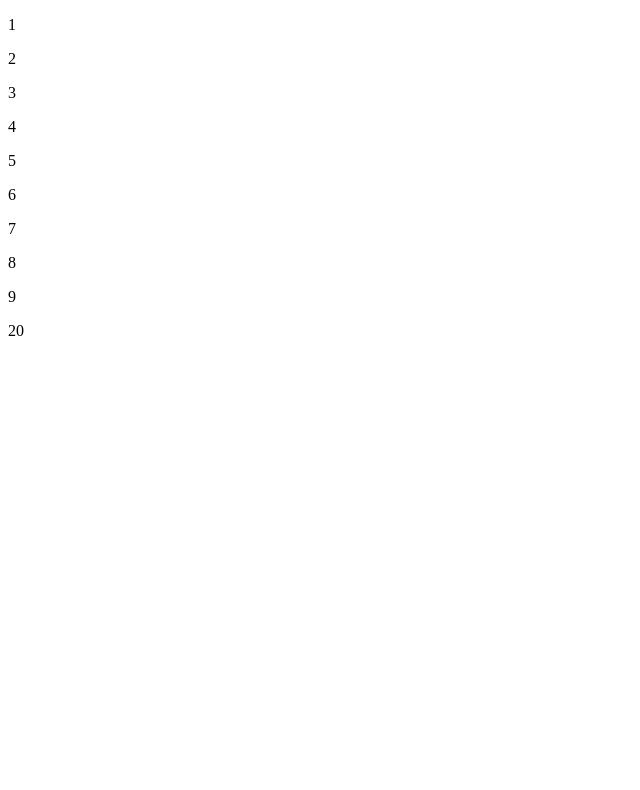
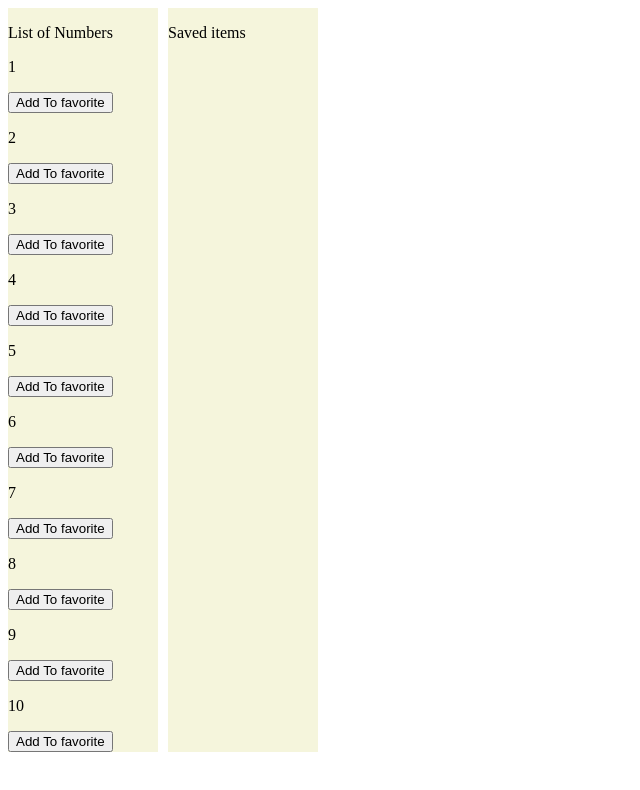
Before and after one commit to VadimVasilcovan/REACT.EX, a React (Vite) app in the folder React-EX/: page / in a window 1280 px wide. Shown: the top 790 px of the page, without its empty margins (0-640 px from the left). Built offline with nearby package versions, Linux system fonts and the light colour scheme.

Commit message:
27.01.2025

```diff
--- a/React-EX/src/App.jsx
+++ b/React-EX/src/App.jsx
@@ -31,6 +31,7 @@ import UseRefEx1 from "./react-hooks/useRef";
 import UseMemoEx1 from "./useMemo/useMemo.ex.1";
 import FindIndexMethod from "./array-methods/method-findIndex/index-1";
 import FindIndecMethod02 from "./array-methods/method-findIndex/index-2";
+import MethodExercise from "./array-methods/method-findIndex/index-3";
 
 
 const App = () => {
@@ -68,7 +69,7 @@ const App = () => {
        </Provider>*/}
 
 
-       <FindIndecMethod02/>
+       <MethodExercise/>
            </>
     );
 };
--- /dev/null
+++ b/React-EX/src/array-methods/method-findIndex/index-3.jsx
@@ -0,0 +1,46 @@
+import { useState } from "react";
+import "../method-findIndex/index.css";
+
+export default function MethodExercise() {
+  const [addToFavorite, setAddToFavorite] = useState([]);
+
+  const ArrayofData = [1, 2, 3, 4, 5, 6, 7, 8, 9, 10];
+
+  const AddToFavoriteFun = (data) => {
+    const findValue = addToFavorite.findIndex((i) => i === data);
+
+    if (findValue === -1) {
+
+      setAddToFavorite([...addToFavorite, data]);
+    } else {
+      console.log("Item already in favorites");
+    }
+  };
+
+  return (
+    <div className="main-div-ex">
+      <div className="pages-div">
+        <p>List of Numbers</p>
+        {ArrayofData.map((showData, index) => (
+          <span key={index}>
+            <p>{showData}</p>
+            <button onClick={() => AddToFavoriteFun(showData)}>
+              Add To favorite
+            </button>
+          </span>
+        ))}
+      </div>
+      <div className="pages-div">
+        <p>Saved items</p>
+        {addToFavorite.map((showData, index) => (
+          <span key={index}>
+            <p>{showData}</p>
+            <button onClick={() => AddToFavoriteFun(showData)}>
+              Add To favorite
+            </button>
+          </span>
+        ))}
+      </div>
+    </div>
+  );
+}
--- /dev/null
+++ b/React-EX/src/array-methods/method-findIndex/index.css
@@ -0,0 +1,14 @@
+.main-div-ex{
+    display: flex;
+    align-items: top;
+    gap: 10px;
+    flex-direction: row;
+
+
+}
+
+
+.pages-div{
+background-color:beige;
+    width: 150px;
+}
```
